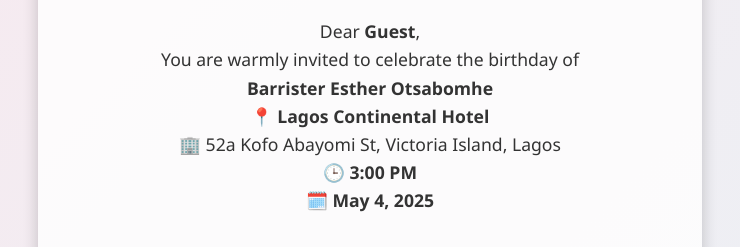
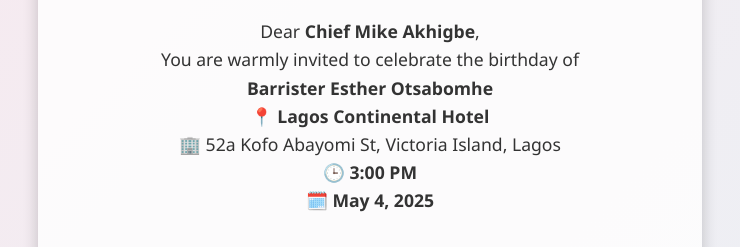
Before and after one commit to Dotman28/card-2, a plain HTML site: page index.html in a window 1280 px wide. Shown: the part 220-467 px from the top of the page, without its empty margins (270-1010 px from the left). Drawn offline with Linux system fonts and the light colour scheme.

Commit message:
Update index.html

```diff
--- a/index.html
+++ b/index.html
@@ -63,41 +63,23 @@
 <body>
   <div class="card">
     <h1>🎉 You're Invited!</h1>
-    <p class="details" id="invite-text">
-      Loading invitation...
-    </p>
-
-    <div class="qr">
-      <img id="qr-code" src="" alt="QR Code Invitation"/>
-      <p>📱 Scan this code at the entrance</p>
-    </div>
-  </div>
-
-  <script>
-    // Get URL parameter
-    const params = new URLSearchParams(window.location.search);
-    const guestName = params.get("name") || "Guest";
-
-    // Format message
-    const inviteText = `
-      Dear <strong>${guestName}</strong>,<br/>
+    <p class="details">
+      Dear <strong>Chief Mike Akhigbe</strong>,<br/>
       You are warmly invited to celebrate the birthday of<br/>
       <strong>Barrister Esther Otsabomhe</strong><br/>
       📍 <strong>Lagos Continental Hotel</strong><br/>
       🏢 52a Kofo Abayomi St, Victoria Island, Lagos<br/>
       🕒 <strong>3:00 PM</strong><br/>
       🗓️ <strong>May 4, 2025</strong>
-    `;
+    </p>
 
-    // Inject into the page
-    document.getElementById("invite-text").innerHTML = inviteText;
-
-    // Create QR message
-    const qrMessage = `Name: ${guestName}\nYou are invited to Barrister Esther Otsabomhe's Birthday Party at Lagos Continental Hotel, 52a Kofo Abayomi St, Victoria Island, Lagos at 3PM on May 4, 2025. Welcome!`;
-
-    // Encode and set QR code image
-    const qrUrl = "https://chart.googleapis.com/chart?chs=200x200&cht=qr&chl=" + encodeURIComponent(qrMessage);
-    document.getElementById("qr-code").src = qrUrl;
-  </script>
+    <div class="qr">
+      <img
+        src="https://chart.googleapis.com/chart?chs=200x200&cht=qr&chl=Name: Chief Mike Akhigbe%0AYou are invited to Barrister Esther Otsabomhe's Birthday Party at Lagos Continental Hotel, 52a Kofo Abayomi St, Victoria Island, Lagos at 3PM on May 4, 2025. Welcome!"
+        alt="QR Code Invitation"
+      />
+      <p>📱 Scan this code at the entrance</p>
+    </div>
+  </div>
 </body>
 </html>
```
